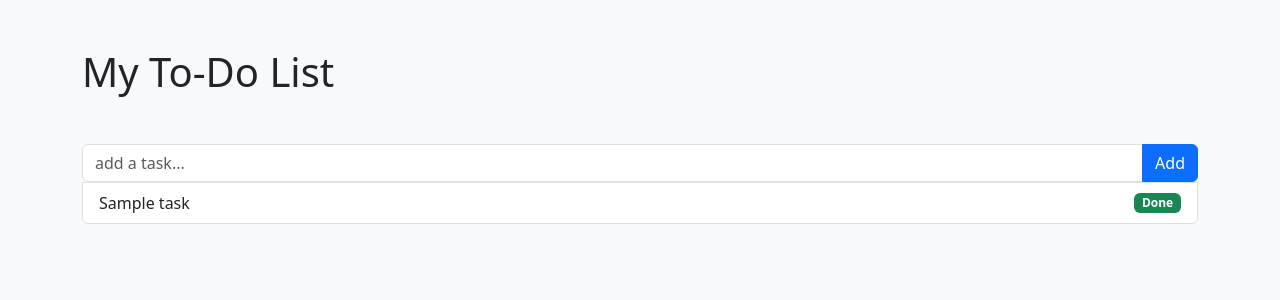
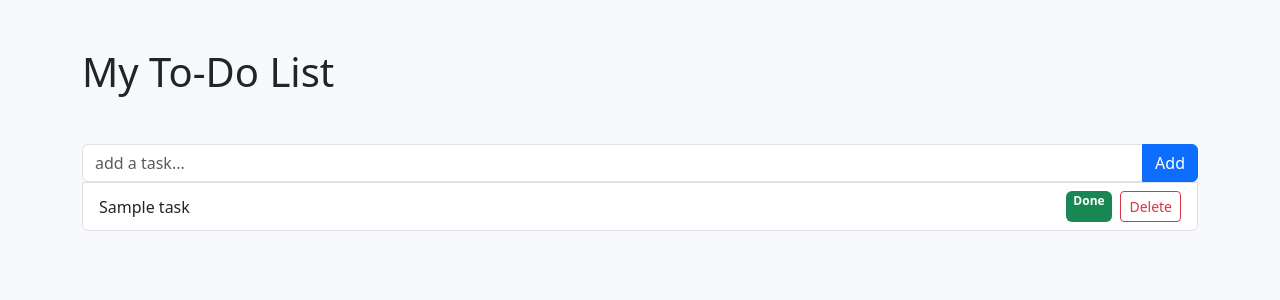
Before and after one commit to ervinosmani/todo-list, a PHP site: page / in a window 1280 px wide. Shown: the top 300 px of the page. Run offline with PHP 8.4, Linux system fonts and the light colour scheme; tables that the repository leaves empty or names only in its code hold one stand-in row (values such as "Sample post").

Commit message:
Added delete functionality

```diff
--- a/index.php
+++ b/index.php
@@ -1,7 +1,7 @@
 <?php
 require_once 'db.php';
 
-//Merr te gjitha detyrat nga databaza
+//Merr te gjitha tasks nga databaza
 $sql = "SELECT * FROM tasks ORDER BY created_at DESC";
 $stmt = $conn->prepare($sql);
 $stmt->execute();
@@ -27,12 +27,21 @@ $tasks = $stmt->fetchAll(PDO::FETCH_ASSOC);
                     </div>
                 </form>
 
+                <!-- Shfaqja e tasks nga databaza -->
                 <?php foreach ($tasks as $task): ?>
                     <li class="list-group-item d-flex justify-content-between align-items-center">
-                        <?= htmlspecialchars($task['title']) ?>
-                        <span class="badge bg-<?= $task['completed'] ? 'success' : 'warning' ?>">
-                            <?= $task['completed'] ? 'Done' : 'Pending' ?>
-                        </span>
+                        <div class="d-flex align-items-center justify-content-between w-100">
+                            <span><?= htmlspecialchars($task['title']) ?></span>
+                            <div class="d-flex gap-2">
+                                <span class="badge bg-<?= $task['completed'] ? 'success' : 'warning' ?>">
+                                    <?= $task['completed'] ? 'Done' : 'Pending' ?>
+                                </span>
+                                <form action="delete.php" method="POST">
+                                    <input type="hidden" name="id" value="<?= $task['id'] ?>">
+                                    <button type="submit" class="btn btn-sm btn-outline-danger">Delete</button>
+                                </form>
+                            </div>
+                        </div>
                     </li>
                 <?php endforeach; ?>
             </ul>
```
Also changed, not shown: delete.php (added, +17 -0 lines).
